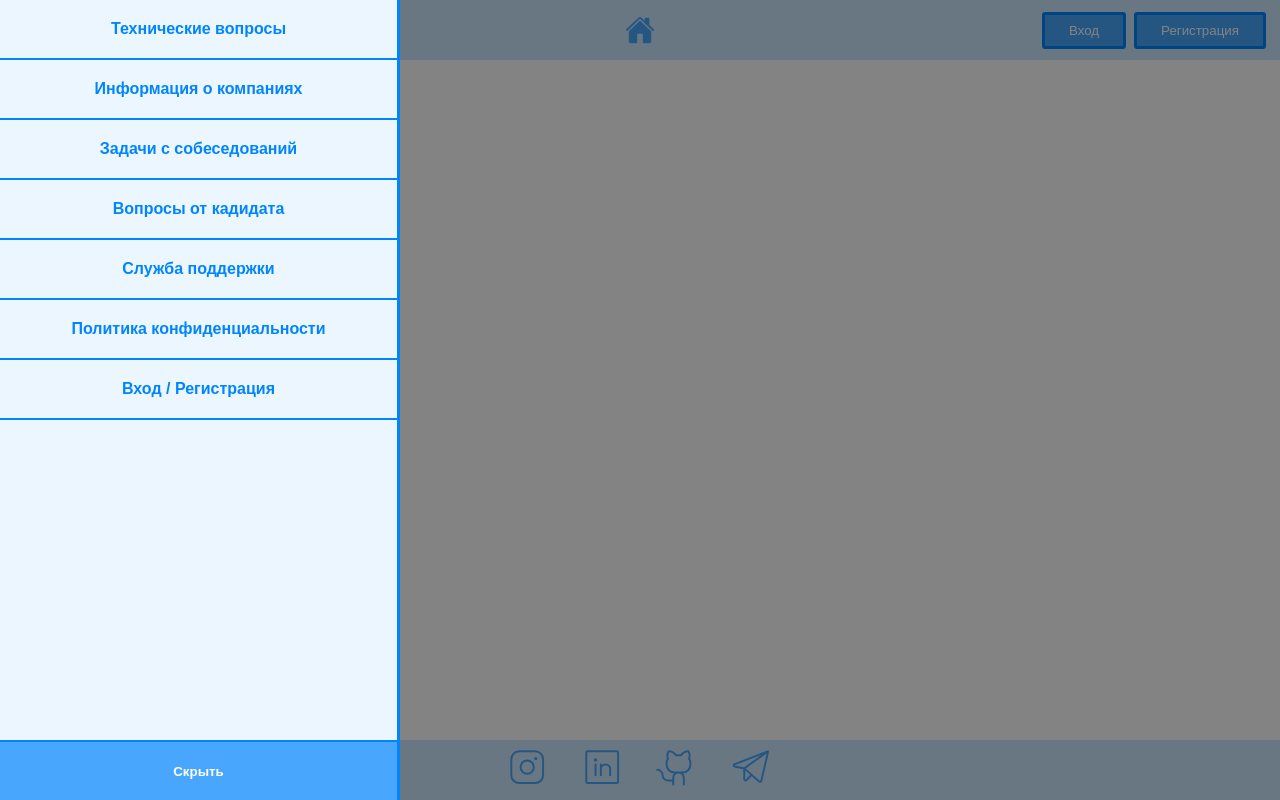
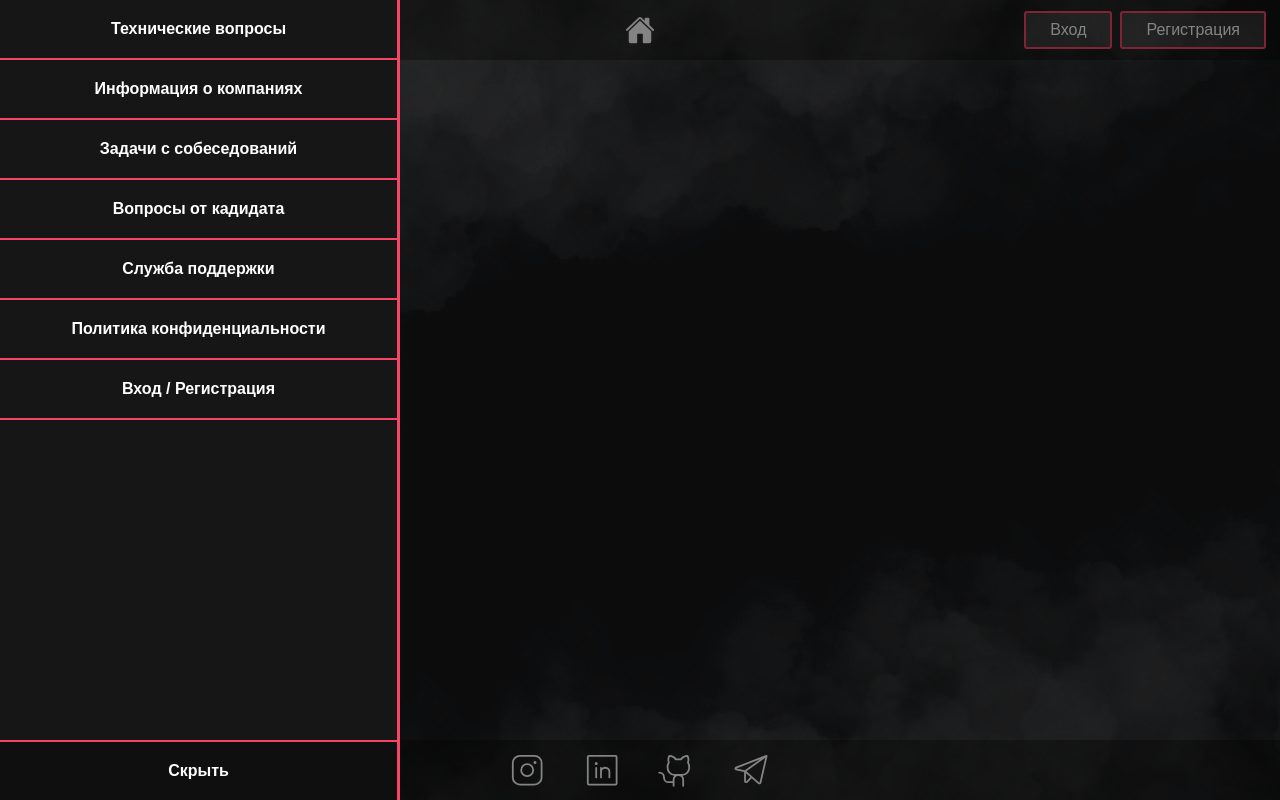
Before and after one commit to Grekalimbus/prepare-to-offer, a Next.js app: page / in a window 1280 px wide. Built offline with nearby package versions, Linux system fonts and the light colour scheme; no server answers.

Commit message:
change design

```diff
--- /dev/null
+++ b/src/app/companiesPage/page.tsx
@@ -0,0 +1,5 @@
+const CompaniesPage = () => {
+    return <div>CompaniesPage</div>;
+};
+
+export default CompaniesPage;
--- a/src/app/globals.css
+++ b/src/app/globals.css
@@ -1,11 +1,10 @@
 /* Custom  */
 :root {
-    --blue-lightest: #48a6fd;
-    --blue-light: #0085ff;
-    --blue-dark: #005873;
+    --shadow-white: rgba(255, 255, 255, 0.137);
+    --flamingo: #f84465;
     --white: #ffffff;
-    --blue-pale: #cce7ff;
-    --body-color: #ecf6ff;
+    --shadow-black: #00000056;
+    --dark: #161616;
 }
 
 /* CSS Reset */
@@ -15,6 +14,7 @@
     box-sizing: border-box;
     font-family: "Montserrat", sans-serif;
     font-weight: 500;
+    font-size: 16px;
     user-select: none;
     border: none;
     text-decoration: none;
@@ -23,14 +23,12 @@
 html,
 body {
     height: 100%;
-    border-color: var(--body-color);
-}
-
-body {
     line-height: 1;
     font-size: 100%;
+    background-image: url("/bgImage.jpg");
+    background-size: cover;
+    background-position: center;
 }
-
 ul,
 ol {
     list-style: none;
--- a/src/app/layouts/MainFooter/MainFooter.module.css
+++ b/src/app/layouts/MainFooter/MainFooter.module.css
@@ -1,7 +1,8 @@
 .footer {
     position: relative;
-    height: 60px;
-    background-color: var(--blue-pale);
+    bottom: 0;
+    min-height: 60px;
+    background-color: var(--shadow-black);
     display: flex;
     align-items: center;
     justify-content: center;
@@ -22,11 +23,21 @@
     align-items: center;
     padding: 6px;
     width: 75px;
-    height: 65px;
-    color: var(--blue-lightest);
+    height: 60px;
+    color: var(--white);
     cursor: pointer;
+    transition: color 0.4s;
 }
-
+@media (hover: hover) {
+    .socialMediaLinks:hover {
+        color: var(--flamingo);
+    }
+}
+@media (hover: none) {
+    .socialMediaLinks:active {
+        color: var(--flamingo);
+    }
+}
 .socialMediaIcon {
     width: 80%;
     height: 80%;
--- a/src/app/layouts/MainHeader/MainHeader.module.css
+++ b/src/app/layouts/MainHeader/MainHeader.module.css
@@ -1,6 +1,6 @@
 .header {
     height: 60px;
-    background-color: var(--blue-pale);
+    background-color: var(--shadow-black);
     display: flex;
     align-items: center;
     justify-content: space-between;
@@ -17,9 +17,20 @@
 .iconHomePage {
     width: 40px;
     height: 30px;
-    color: var(--blue-lightest);
-    background-color: var(--blue-pale);
+    color: var(--white);
     cursor: pointer;
+    background: none;
+    transition: color 0.4s;
+}
+@media (hover: hover) {
+    .iconHomePage:hover {
+        color: var(--flamingo);
+    }
+}
+@media (hover: none) {
+    .iconHomePage:active {
+        color: var(--flamingo);
+    }
 }
 .wrapperButtonsLogin {
     display: flex;
@@ -34,8 +45,8 @@
 .menuMobileButtonIcon {
     width: 50px;
     height: 50px;
-    color: var(--blue-lightest);
-    background-color: var(--blue-pale);
+    color: var(--shadow-white);
+    background-color: var(--shadow-black);
 }
 
 .content {
--- a/src/app/layouts/MainLayout/MainLayout.module.css
+++ b/src/app/layouts/MainLayout/MainLayout.module.css
@@ -1,6 +1,7 @@
 .layout {
+    position: relative;
     display: flex;
-    position: relative;
     flex-direction: column;
+    justify-content: space-between;
     height: 100vh;
 }
--- a/src/app/modules/ModalAuth/ModalAuth.module.css
+++ b/src/app/modules/ModalAuth/ModalAuth.module.css
@@ -21,21 +21,21 @@
     margin-bottom: 200px;
     padding: 20px 60px 20px 60px;
     border-radius: 3px;
-    background: var(--blue-pale);
-    border: 2px solid var(--blue-lightest);
+    background: var(--shadow-black);
+    border: 2px solid var(--shadow-white);
 }
 .buttonClose {
     position: absolute;
     right: -16px;
     top: -16px;
-    color: var(--blue-light);
+    color: var(--flamingo);
     width: 50px;
     height: 50px;
     cursor: pointer;
 }
 .message {
     margin-bottom: 15px;
-    color: var(--blue-light);
+    color: var(--flamingo);
     font-size: 18px;
     font-weight: 600;
     line-height: 22px;
--- a/src/app/modules/navBar/NavBar.module.css
+++ b/src/app/modules/navBar/NavBar.module.css
@@ -35,8 +35,8 @@
     justify-content: space-between;
     width: 100%;
     height: 100vh;
-    background: var(--body-color);
-    border-right: 3px solid var(--blue-light);
+    background: var(--dark);
+    border-right: 3px solid var(--flamingo);
     z-index: 10;
 }
 .flexContainer {
@@ -52,20 +52,22 @@
     background: none;
     font-weight: 600px;
     font-size: 16px;
-    border-bottom: 2px solid var(--blue-light);
-    color: var(--blue-light);
+    border-bottom: 2px solid var(--flamingo);
+    color: var(--white);
     font-weight: 600;
-    transition: background-color 0.4s;
+    transition: background-color 0.4s, color 0.4s;
     cursor: pointer;
 }
 @media (hover: hover) {
     .navLink:hover {
-        background-color: var(--blue-pale);
+        background-color: var(--shadow-black);
+        color: var(--flamingo);
     }
 }
 @media (hover: none) {
     .navLink:active {
-        background-color: var(--blue-pale);
+        background-color: var(--shadow-black);
+        color: var(--flamingo);
     }
 }
 .shadowBlock {
--- a/src/app/modules/navBar/NavBar.tsx
+++ b/src/app/modules/navBar/NavBar.tsx
@@ -32,7 +32,10 @@ const NavBar = () => {
             <aside className={`${styles.wrapperNavBar} ${!isNavigationActive ? styles.hidden : ""}`}>
                 <nav className={styles.navBar}>
                     <div className={styles.flexContainer}>
-                        <button onClick={e => handleRoutePushOrShowModal(e, "/test")} className={styles.navLink}>
+                        <button
+                            onClick={e => handleRoutePushOrShowModal(e, "/companiesPage")}
+                            className={styles.navLink}
+                        >
                             Технические вопросы
                         </button>
                         <Link href={"/"} className={styles.navLink}>
--- a/src/app/ui/Buttons/UIButton.module.css
+++ b/src/app/ui/Buttons/UIButton.module.css
@@ -8,33 +8,33 @@
     align-items: center;
     font-weight: 500;
     color: var(--white);
-    border: 3px solid var(--blue-light);
-    background: var(--blue-lightest);
+    border: 2px solid var(--flamingo);
+    background: var(--shadow-white);
     cursor: pointer;
     transition: background-color 0.4s;
 }
 .buttonHide {
     height: 60px;
-    background-color: var(--blue-lightest);
+    background-color: var(--shadow-black);
     color: var(--white);
     font-weight: 600;
     cursor: pointer;
-    border-top: 2px solid var(--blue-light);
+    border-top: 2px solid var(--flamingo);
     transition: background-color 0.4s;
 }
 @media (hover: hover) {
     .button:hover {
-        background: var(--blue-light);
+        background: var(--flamingo);
     }
     .buttonHide:hover {
-        background: var(--blue-light);
+        background: var(--flamingo);
     }
 }
 @media (hover: none) {
     .button:active {
-        background: var(--blue-light);
+        background: var(--flamingo);
     }
     .buttonHide:active {
-        background: var(--blue-light);
+        background: var(--flamingo);
     }
 }
```
Also changed, not shown: src/app/page.module.css (+2 -10 lines), public/bgImage.jpg (added), src/app/companiesPage/Companies.module.css (added).
